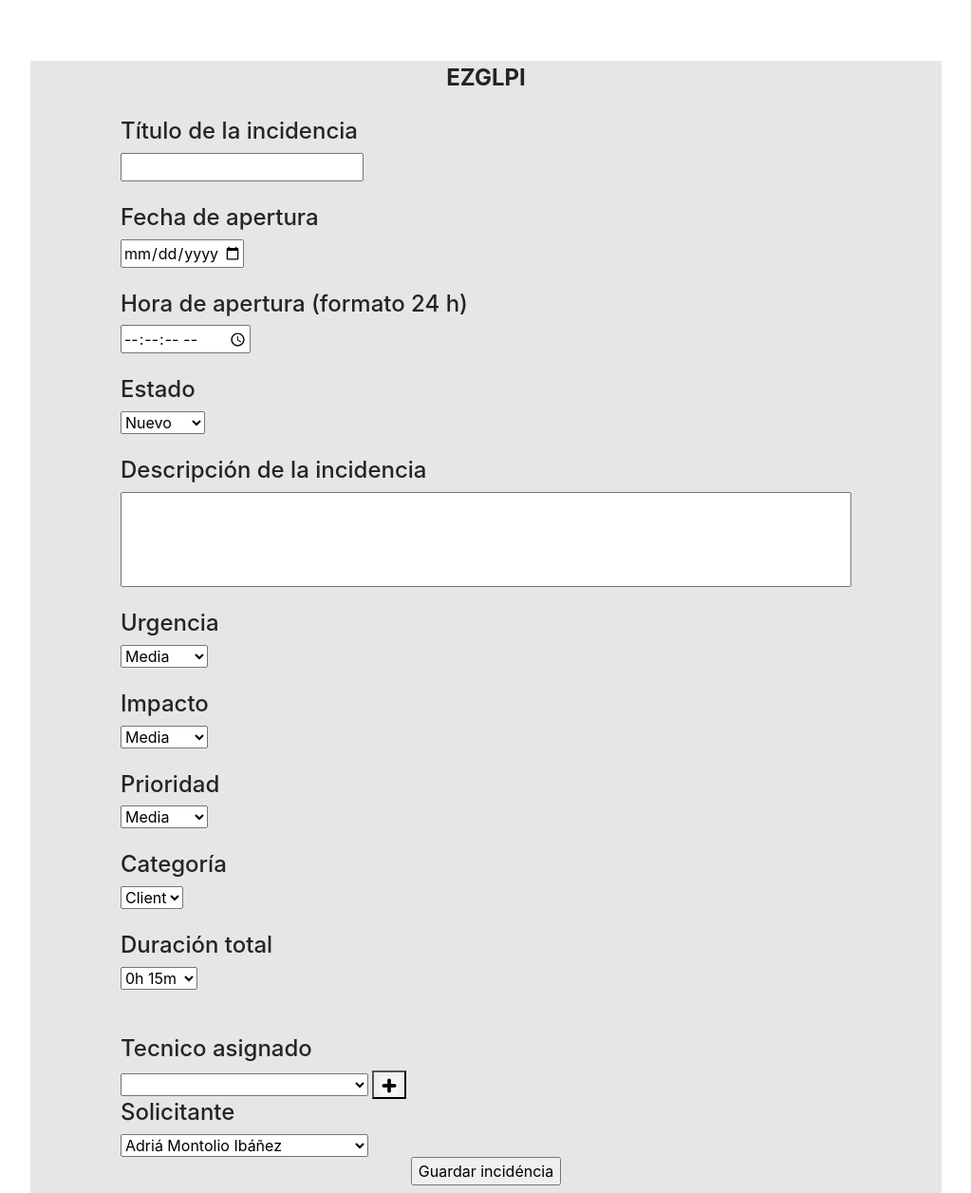
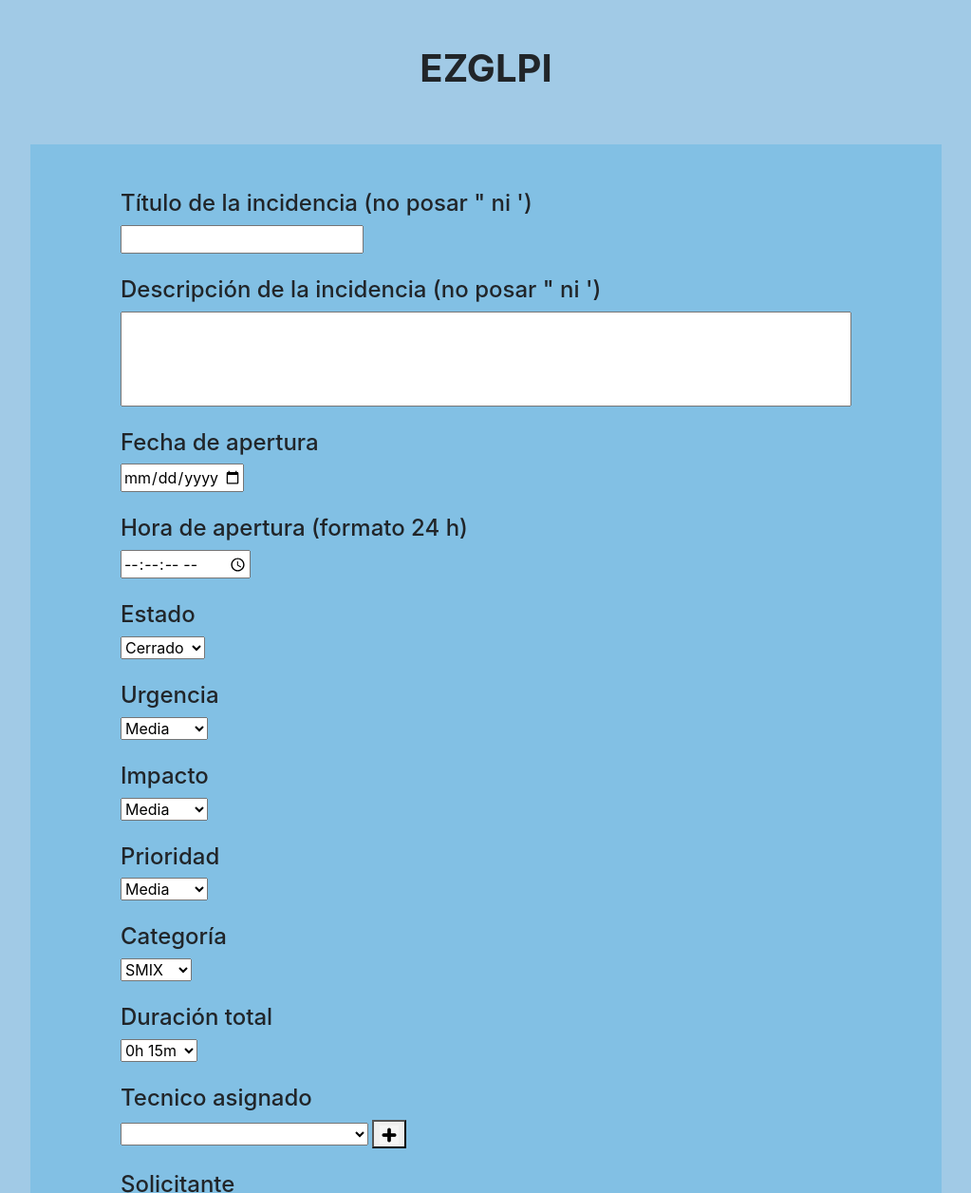
Before and after one commit to PbtServers/EZGLPI-Stiim, a plain HTML site: page index.html in a window 1280 px wide. Shown: the top 1256 px of the page at 95% size, without its empty margins (128-1151 px from the left). Drawn offline with nearby package versions, Linux system fonts and the light colour scheme.

Commit message:
Front-end Actualizado
Se ha cambiado el diseño de la página web y se ha mejorado alguna característica del JS.

```diff
--- a/css.css
+++ b/css.css
@@ -1,6 +1,5 @@
 .mat{
-    margin-top: 5%;
-    background-color: #e6e6e6;
+    background-color: #82c0e4;
 }
 .titulo{
     text-align: center;
@@ -8,6 +7,7 @@
 }
 body{
     font-size: 100%;
+    background-color: #a1cae6;
 }
 .tamany{
     width: auto;
--- a/index.html
+++ b/index.html
@@ -1,3 +1,5 @@
+
+
 <!DOCTYPE html>
 <html lang="es">
    <head>
@@ -16,23 +18,21 @@
       <title>EZGLPI</title>
    </head>
    <body onload="bum0()">
+      <br><br>
+      <div class="armedioillo">
+         <h1><b>EZGLPI</b></h1>
+      <br><br>
+   </div>
       <div class="container w-75 mat">
-            <div class="row">
-                <div class="col-sm-2"></div>
-                <div class="col-sm-8 titulo"><b>EZGLPI</b></div>
-                <div class="col-sm-2"></div>
-            </div>
-            <br>
-            <div class="row">
-                <div class="col-sm-1"></div>
-                <div class="col-sm-10"><h4>Título de la incidencia</h4></div>
-                <div class="col-sm-1"></div>
-            </div>
+         <br><br>
          <div class="row">
             <div class="col-sm-1"></div>
             <div class="col-sm-10">
                <form name="add" action="GLPI-AUTO.php" method="post">
+                  <h4>Título de la incidencia (no posar " ni ')</h4>
                   <input type="text" id="EZGLPI-1" name="EZGLPI-1"><br><br>
+                  <h4>Descripción de la incidencia (no posar " ni ')</h4>
+                  <input type="text" id="EZGLPI-4" name="EZGLPI-4"><br><br>
                   <h4>Fecha de apertura</h4>
                   <input type="date" id="EZGLPI-A" name="EZGLPI-A" min="2021-01-01" max="2023-01-01"><br><br>
                   <h4>Hora de apertura (formato 24 h)</h4>
@@ -42,40 +42,43 @@
                      <option value="1">Nuevo</option>
                      <option value="2">En curso</option>
                      <option value="5">Resuelto</option>
-                        <option value="6">Cerrado</option>
-                    </select><br><br>
-                    <h4>Descripción de la incidencia</h4>
-                    <input type="text" id="EZGLPI-4" name="EZGLPI-4"><br><br>
+                     <option value="6" selected>Cerrado</option>
+                  </select>
+                  <br><br>
                   <h4>Urgencia</h4>
                   <select name="EZGLPI-5" id="EZGLPI-5">
-                        <option value="3">Media</option>
                      <option value="5">Muy Alta</option>
                      <option value="4">Alta</option>
+                     <option value="3" selected>Media</option>
                      <option value="2">Baja</option>
                      <option value="1">Muy Baja</option>
-                    </select><br><br>
+                  </select>
+                  <br><br>
                   <h4>Impacto</h4>
                   <select name="EZGLPI-6" id="EZGLPI-6">
-                        <option value="3">Media</option>
                      <option value="5">Muy Alta</option>
                      <option value="4">Alta</option>
+                     <option value="3" selected>Media</option>
                      <option value="2">Baja</option>
                      <option value="1">Muy Baja</option>
-                    </select><br><br>
+                  </select>
+                  <br><br>
                   <h4>Prioridad</h4>
                   <select name="EZGLPI-7" id="EZGLPI-7">
-                        <option value="3">Media</option>
                      <option value="5">Muy Alta</option>
                      <option value="4">Alta</option>
+                     <option value="3" selected>Media</option>
                      <option value="2">Baja</option>
                      <option value="1">Muy Baja</option>
-                    </select><br><br>
+                  </select>
+                  <br><br>
                   <h4>Categoría</h4>
                   <select name="EZGLPI-8" id="EZGLPI-8">
-                        <option value="4">Client</option>
+                     <option value="4">Cliente</option>
                      <option value="3">SAT</option>
-                        <option value="2">SMIX</option>
-                    </select><br><br>
+                     <option value="2" selected>SMIX</option>
+                  </select>
+                  <br><br>
                   <h4>Duración total</h4>
                   <select name="EZGLPI-9" id="EZGLPI-9">
                      <option value="900">0h 15m</option>
@@ -103,7 +106,7 @@
                      <option value="20700">5h 45m</option>
                      <option value="21600">6h 00m</option>
                   </select>
-                    <br><br><br>
+                  <br><br>
                   <h4>Tecnico asignado</h4>
                   <select name="EZGLPI-C" id="EZGLPI-C">
                      <option value="null"></option>
@@ -199,8 +202,11 @@
                      </select>
                      <button onclick="bum2()" class="boto" type="button"><img src="equis.jpg" alt="x" class="plu"></button>
                   </div>
+                  <br>
+                  <br>
                   <h4>Solicitante</h4>
                   <select name="EZGLPI-G" id="EZGLPI-G">
+                      <option value=""></option>
                      <option value="14">Adriá Montolio Ibáñez</option>
                      <option value="8">Alexei Barberá Roca</option>
                      <option value="17">Biel Palomar González</option>
--- a/js.js
+++ b/js.js
@@ -19,13 +19,16 @@ function bum1(){
 function bum2(){
     if (document.getElementById('4tecnic').style.display == "block"){
         document.getElementById('4tecnic').style.display = "none";
+        document.getElementById('EZGLPI-F').value="null";
     }
     else{
         if (document.getElementById('3tecnic').style.display == "block"){
             document.getElementById('3tecnic').style.display = "none";
+            document.getElementById('EZGLPI-E').value="null";
         }
         else{
         document.getElementById('2tecnic').style.display = "none";
+        document.getElementById('EZGLPI-D').value="null";
         }
     }
 }
```
Lines whose indentation alone changed are shown as unchanged.
